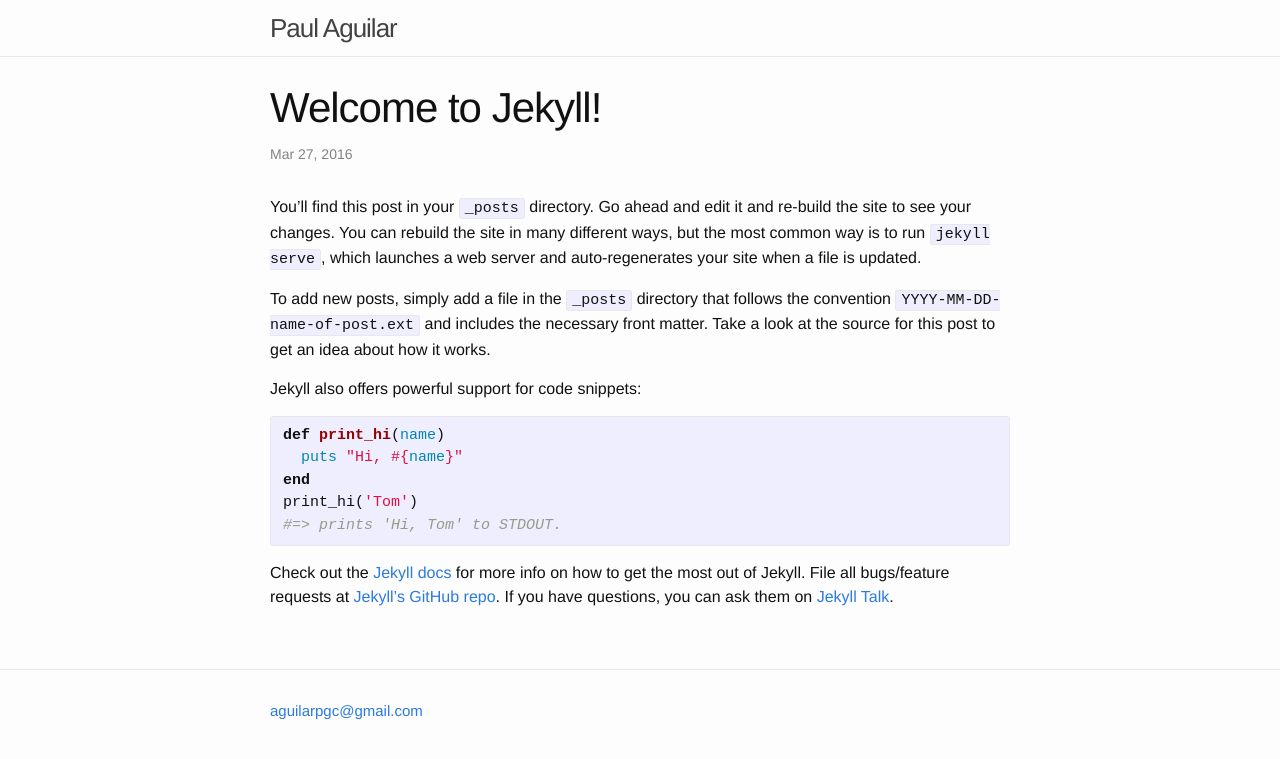
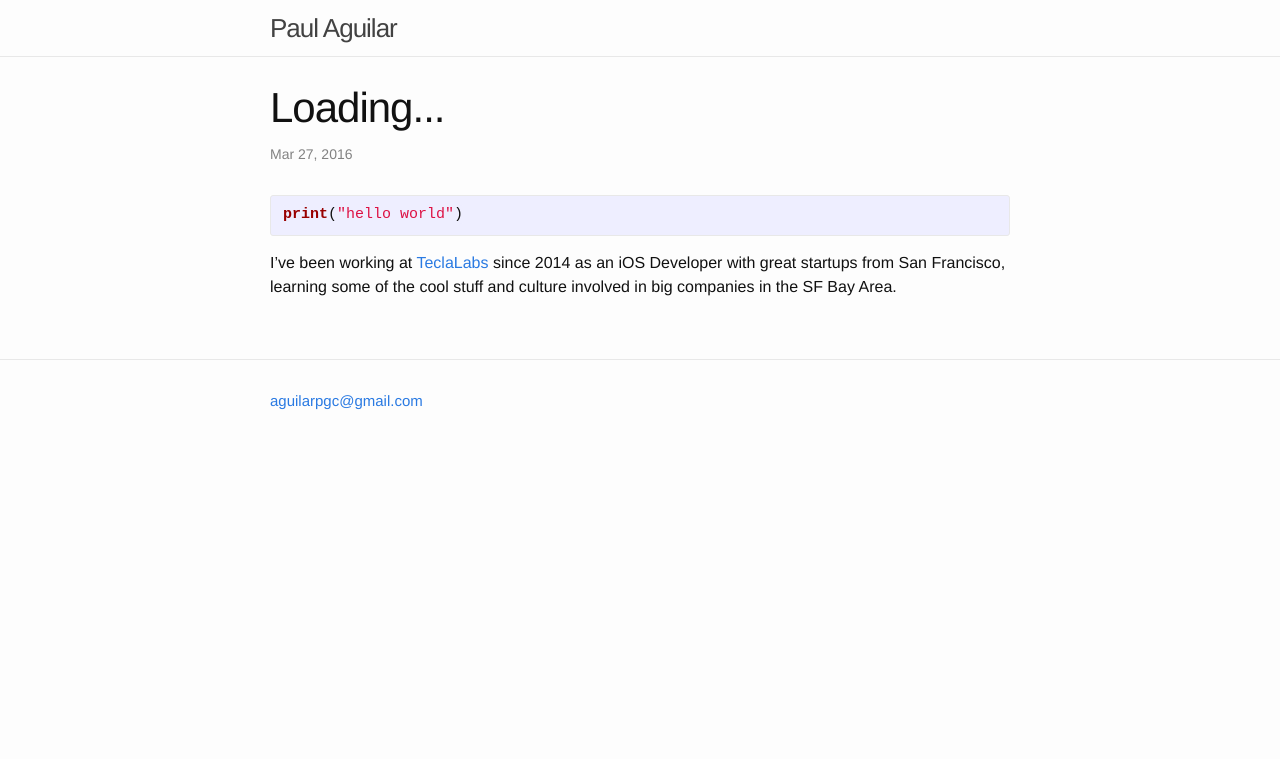
Before and after one commit to aguilarpgc/aguilarpgc.github.io, a Jekyll site: the page built from _posts/2016-03-27-welcome-to-jekyll.markdown, in a window 1280 px wide. Shown: the top 759 px of the page. Built offline with Jekyll 4.4.1, drawn with Linux system fonts in a browser that asks for light colours.

Commit message:
initial info

```diff
--- a/_includes/me.html
+++ b/_includes/me.html
@@ -1,4 +1,6 @@
+         <p>
          {% include link-account.html url='http://github.com/aguilarpgc' title="GitHub" %}
           {% include link-account.html url='http://twitter.com/aguilarpgc' title="Twitter" %}
           {% include link-account.html url='http://www.linkedin.com/in/aguilarpgc' title="Linkedin"%}
           {% include link-account.html url='http://stackoverflow.com/users/2544076' title="StackOverflow"%}
+          </p>
--- a/_posts/2016-03-27-welcome-to-jekyll.markdown
+++ b/_posts/2016-03-27-welcome-to-jekyll.markdown
@@ -1,25 +1,11 @@
 ---
 layout: post
-title:  "Welcome to Jekyll!"
+title:  "Loading..."
 date:   2016-03-27 10:09:26 -0500
-categories: jekyll update
 ---
-You’ll find this post in your `_posts` directory. Go ahead and edit it and re-build the site to see your changes. You can rebuild the site in many different ways, but the most common way is to run `jekyll serve`, which launches a web server and auto-regenerates your site when a file is updated.
 
-To add new posts, simply add a file in the `_posts` directory that follows the convention `YYYY-MM-DD-name-of-post.ext` and includes the necessary front matter. Take a look at the source for this post to get an idea about how it works.
-
-Jekyll also offers powerful support for code snippets:
-
-{% highlight ruby %}
-def print_hi(name)
-  puts "Hi, #{name}"
-end
-print_hi('Tom')
-#=> prints 'Hi, Tom' to STDOUT.
+{% highlight swift %}
+print("hello world")
 {% endhighlight %}
 
-Check out the [Jekyll docs][jekyll-docs] for more info on how to get the most out of Jekyll. File all bugs/feature requests at [Jekyll’s GitHub repo][jekyll-gh]. If you have questions, you can ask them on [Jekyll Talk][jekyll-talk].
-
-[jekyll-docs]: http://jekyllrb.com/docs/home
-[jekyll-gh]:   https://github.com/jekyll/jekyll
-[jekyll-talk]: https://talk.jekyllrb.com/
+I've been working at [TeclaLabs](http://teclalabs.com) since 2014 as an iOS Developer with great startups from San Francisco, learning some of the cool stuff and culture involved in big companies in the SF Bay Area.
--- a/_sass/_base.scss
+++ b/_sass/_base.scss
@@ -8,7 +8,9 @@
     padding: 0;
 }
 
-
+mark {
+  background-color: #E1F1FF;
+}
 
 /**
  * Basic styling
```
Also changed, not shown: _config.yml (+4 -4 lines), index.html (+17 -5 lines), 1 other file.
